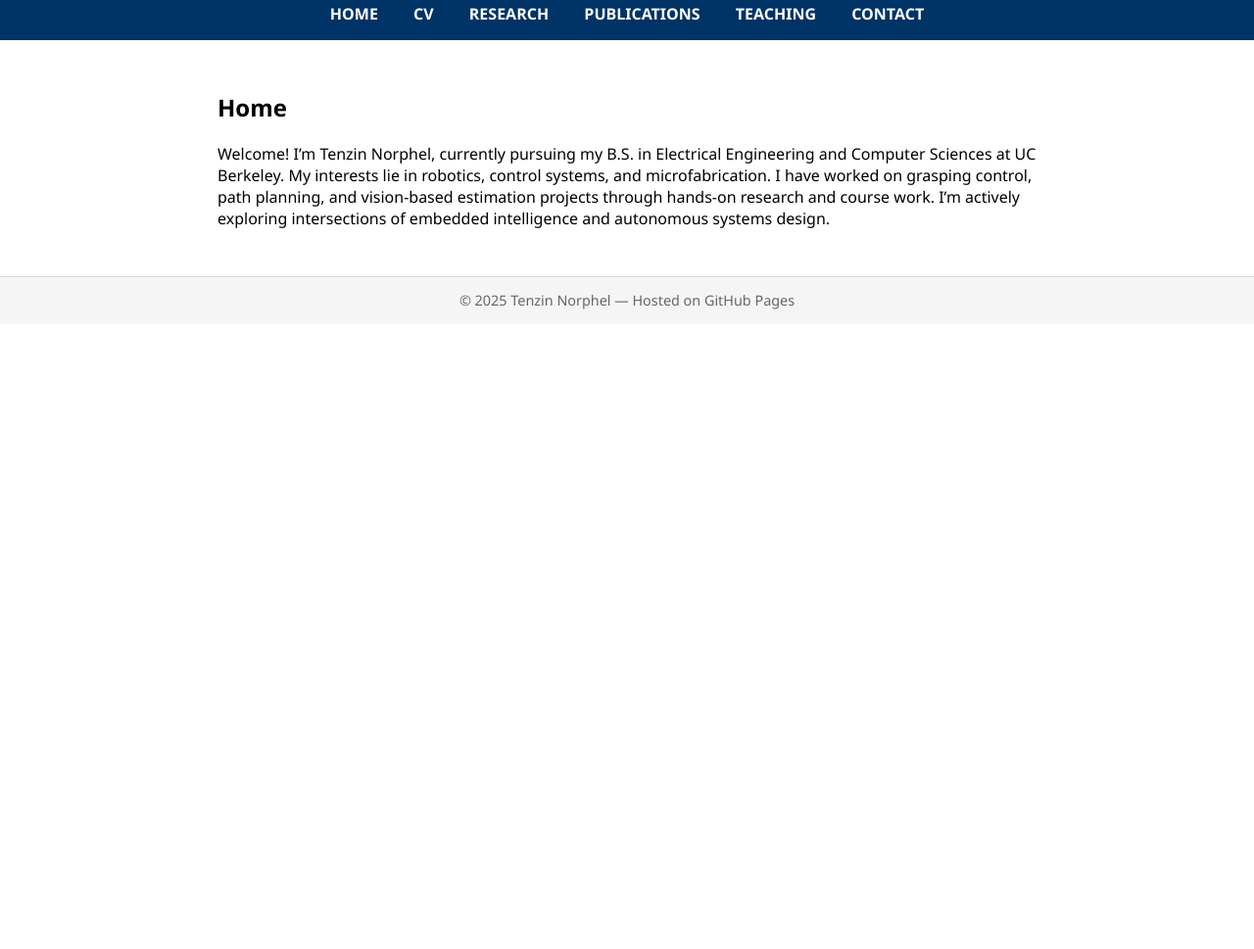
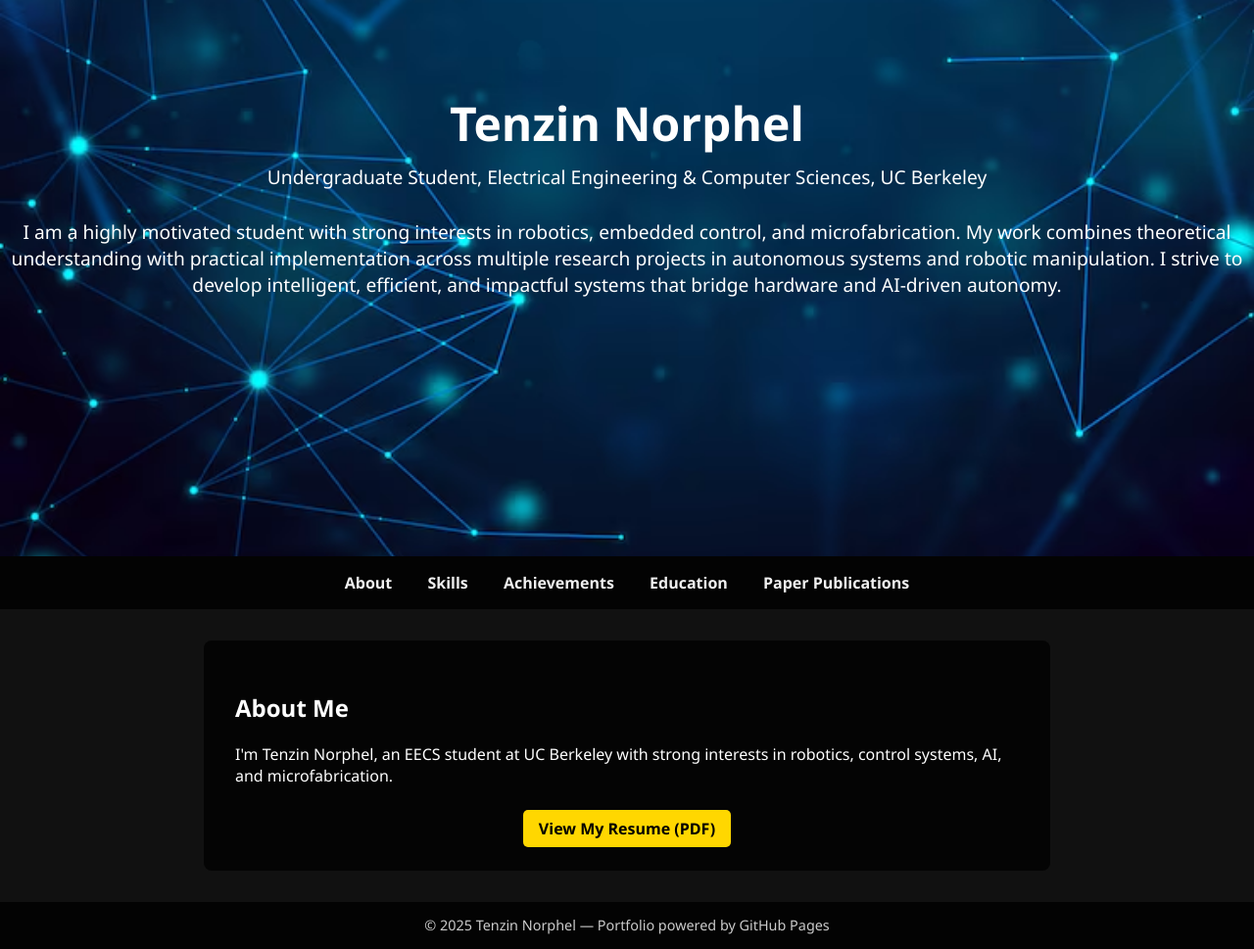
Before and after one commit to Tenz1999/Tenz1999.github.io, a plain HTML site: page index.html in a window 1280 px wide. Shown: the part 152-1121 px from the top of the page at 98% size. Before the commit the page ends 800 px from the top, so only its background shows below. Drawn offline with Linux system fonts and the light colour scheme.

Commit message:
Update index.html

```diff
--- a/index.html
+++ b/index.html
@@ -8,104 +8,133 @@
     body {
       font-family: 'Segoe UI', sans-serif;
       margin: 0;
-      background: #fff;
-      color: #000;
+      background: #111;
+      color: #fff;
     }
-    header {
-      background: #f5f5f5;
-      padding: 2em;
-      border-bottom: 2px solid #ddd;
+    .hero {
+      background: url('background_image(website).avif') no-repeat center center fixed;
+      background-size: cover;
+      height: 90vh;
+      display: flex;
+      flex-direction: column;
+      justify-content: center;
+      align-items: center;
+      text-align: center;
+      color: white;
     }
-    header h1 {
+    .hero h1 {
+      font-size: 3em;
       margin: 0;
-      font-size: 2em;
     }
-    header p {
-      margin: 0.5em 0 0 0;
-      font-style: italic;
+    .hero p {
+      font-size: 1.2em;
+      margin-top: 0.5em;
     }
     nav {
-      background: #003366;
+      background: rgba(0, 0, 0, 0.8);
       padding: 1em;
       text-align: center;
+      position: sticky;
+      top: 0;
+      z-index: 1000;
     }
     nav a {
-      color: #fff;
+      color: #f0f0f0;
       margin: 0 1em;
       text-decoration: none;
       font-weight: bold;
+      transition: color 0.3s;
     }
     nav a:hover {
+      color: #ffd700;
       text-decoration: underline;
     }
     .tab {
       display: none;
       padding: 2em;
-      max-width: 900px;
-      margin: auto;
+      background: rgba(0, 0, 0, 0.75);
+      border-radius: 8px;
+      margin: 2em auto;
+      width: 90%;
+      max-width: 800px;
     }
     .tab.active {
       display: block;
     }
-    .sidebar {
-      float: right;
-      width: 250px;
-      padding: 1em;
-      background: #f9f9f9;
-      border-left: 1px solid #ddd;
+    .resume-link {
+      text-align: center;
+      margin-top: 2em;
     }
-    .sidebar h3 {
-      border-bottom: 1px solid #ccc;
-      padding-bottom: 0.5em;
+    .resume-link a {
+      background: #ffd700;
+      color: #000;
+      padding: 0.5em 1em;
+      border-radius: 5px;
+      text-decoration: none;
+      font-weight: bold;
+    }
+    .resume-link a:hover {
+      background: #fff;
+      color: #000;
     }
     footer {
       text-align: center;
       padding: 1em;
       font-size: 0.9em;
-      background: #f5f5f5;
-      color: #666;
-      border-top: 1px solid #ddd;
-    }
-    .content {
-      max-width: 900px;
-      margin: auto;
-      overflow: hidden;
+      background: rgba(0, 0, 0, 0.8);
+      color: #ccc;
     }
   </style>
 </head>
 <body>
-  <header>
+  <div class="hero">
     <h1>Tenzin Norphel</h1>
     <p>Undergraduate Student, Electrical Engineering & Computer Sciences, UC Berkeley</p>
-  </header>
+    <p>I am a highly motivated student with strong interests in robotics, embedded control, and microfabrication. My work combines theoretical understanding with practical implementation across multiple research projects in autonomous systems and robotic manipulation. I strive to develop intelligent, efficient, and impactful systems that bridge hardware and AI-driven autonomy.</p>
+
+  </div>
 
   <nav>
-    <a href="#" onclick="showTab('home')">HOME</a>
-    <a href="#" onclick="showTab('cv')">CV</a>
-    <a href="#" onclick="showTab('research')">RESEARCH</a>
-    <a href="#" onclick="showTab('publications')">PUBLICATIONS</a>
-    <a href="#" onclick="showTab('teaching')">TEACHING</a>
-    <a href="#" onclick="showTab('contact')">CONTACT</a>
+    <a href="#" onclick="showTab('about')">About</a>
+    <a href="#" onclick="showTab('skills')">Skills</a>
+    <a href="#" onclick="showTab('achievements')">Achievements</a>
+    <a href="#" onclick="showTab('education')">Education</a>
+    <a href="#" onclick="showTab('papers')">Paper Publications</a>
   </nav>
 
-  <div class="content">
-    <div class="tab active" id="home">
-      <h2>Home</h2>
-      <p>Welcome! I’m Tenzin Norphel, currently pursuing my B.S. in Electrical Engineering and Computer Sciences at UC Berkeley. My interests lie in robotics, control systems, and microfabrication. I have worked on grasping control, path planning, and vision-based estimation projects through hands-on research and course work. I’m actively exploring intersections of embedded intelligence and autonomous systems design.</p>
+  <div id="about" class="tab active">
+    <h2>About Me</h2>
+    <p>I'm Tenzin Norphel, an EECS student at UC Berkeley with strong interests in robotics, control systems, AI, and microfabrication.</p>
+    <div class="resume-link">
+      <a href="Official_resume.(2025).pdf" target="_blank">View My Resume (PDF)</a>
+    </div>
   </div>
 
-    <div class="tab" id="cv">
-      <h2>Curriculum Vitae</h2>
-      <p>You can view or download my full resume here: <a href="Official_resume.(2025).pdf" target="_blank">Official Resume (PDF)</a></p>
+  <div id="skills" class="tab">
+    <h2>Skills</h2>
+    <ul>
+      <li>Python, MATLAB, C++, Java, Git</li>
+      <li>ROS, MuJoCo, Sentaurus, EasyEXPERT</li>
+      <li>Control Theory, Computer Vision, AI/ML</li>
+    </ul>
   </div>
 
-    <div class="tab" id="research">
-      <h2>Research</h2>
-      <p>My academic work spans robotic motion planning, visual servoing, and embedded systems. I've contributed to control design for robot arms, Kalman filtering for localization, and optimization of grasp synthesis. Projects have incorporated real-time vision, MuJoCo simulations, and joint torque control.</p>
+  <div id="achievements" class="tab">
+    <h2>Achievements</h2>
+    <ul>
+      <li>NASA MCA Project Intern</li>
+      <li>Built full RISC-V CPU in Logisim</li>
+      <li>Led visual servoing and grasp control for Sawyer+Allegro Hand</li>
+    </ul>
   </div>
 
-    <div class="tab" id="publications">
-      <h2>Publications</h2>
+  <div id="education" class="tab">
+    <h2>Education</h2>
+    <p><strong>University of California, Berkeley</strong><br>BS in Electrical Engineering and Computer Science<br>Expected Graduation: Dec 2025</p>
+  </div>
+
+  <div id="papers" class="tab">
+    <h2>Paper Publications</h2>
     <ol>
       <li>T. Norphel, M. Ybarra, "Visual Servoing using Jointspace Control on Sawyer Arm," EECS, UC Berkeley, 2025. <a href="Project_1.pdf" target="_blank">[PDF]</a></li>
       <li>T. Norphel, T. Osbey, E. Villalpando, "Path Planning for a Nonholonomic System using a Unicycle Model Robot," EECS, UC Berkeley, 2025. <a href="EECS106b_Proj2.pdf" target="_blank">[PDF]</a></li>
@@ -114,19 +143,8 @@
     </ol>
   </div>
 
-    <div class="tab" id="teaching">
-      <h2>Teaching & Mentoring</h2>
-      <p>I have served as a lab mentor for courses in robotic manipulation and controls (EECS 106B), helping students debug code and implement real-time controllers in Python and MATLAB.</p>
-    </div>
-
-    <div class="tab" id="contact">
-      <h2>Contact</h2>
-      <p>You can reach me at: <a href="mailto:tnorphel@berkeley.edu">tnorphel@berkeley.edu</a></p>
-    </div>
-  </div>
-
   <footer>
-    &copy; 2025 Tenzin Norphel — Hosted on GitHub Pages
+    &copy; 2025 Tenzin Norphel — Portfolio powered by GitHub Pages
   </footer>
 
   <script>
```
Lines whose indentation alone changed are shown as unchanged.
